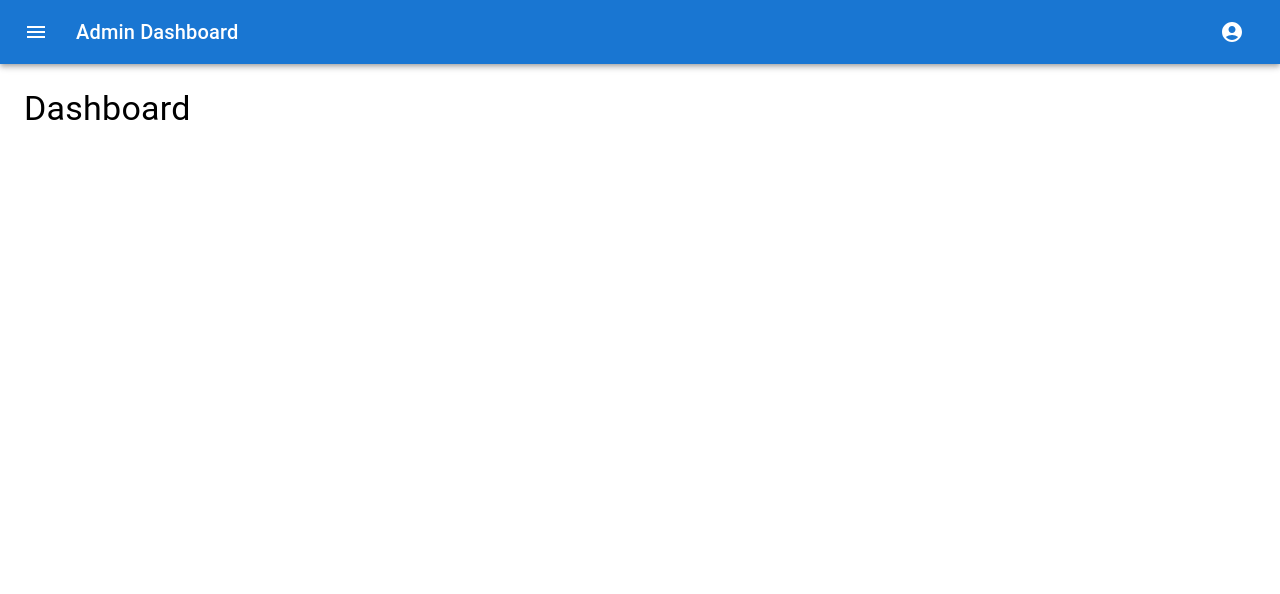
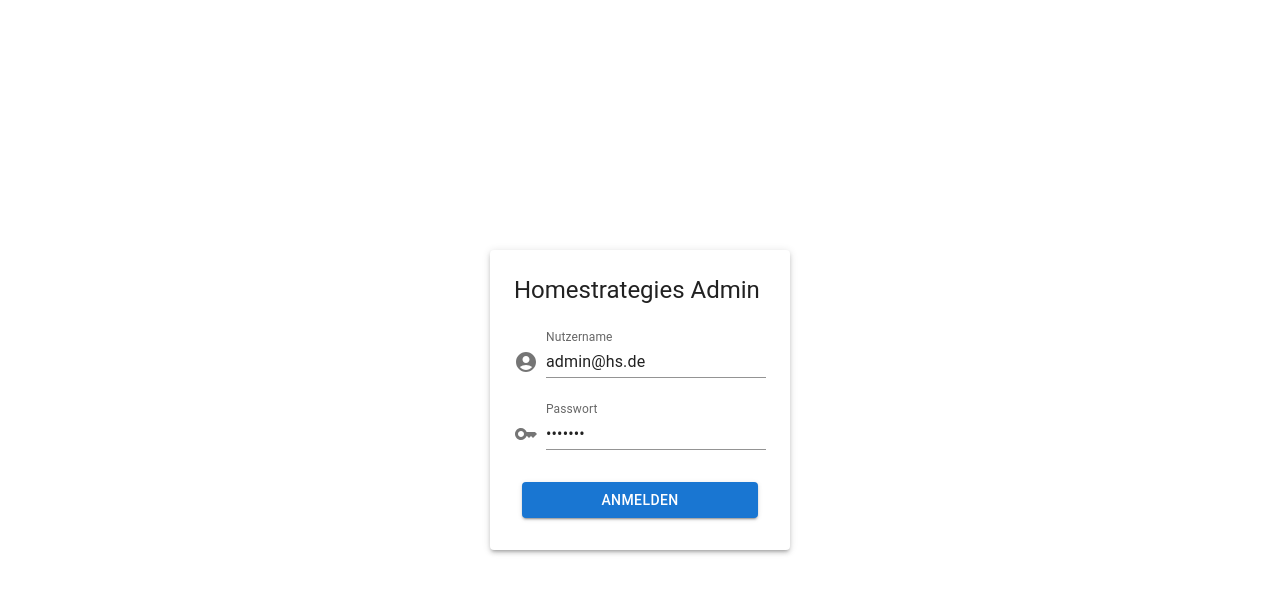
Before and after one commit to Zamaruu/projecthomestrategies_admin_react, a React (Create React App) app: page / in a window 1280 px wide. Shown: the top 594 px of the page. Built offline with nearby package versions, Linux system fonts and the light colour scheme.

Commit message:
call login endpoint implemented

```diff
--- a/package.json
+++ b/package.json
@@ -15,6 +15,8 @@
     "@types/node": "^16.11.27",
     "@types/react": "^18.0.5",
     "@types/react-dom": "^18.0.0",
+    "base-64": "^1.0.0",
+    "buffer": "^6.0.3",
     "react": "^18.0.0",
     "react-dom": "^18.0.0",
     "react-router-dom": "^6.3.0",
--- a/src/App.tsx
+++ b/src/App.tsx
@@ -4,6 +4,7 @@ import { BrowserRouter as Router, Route, Routes} from "react-router-dom";
 import BasePageProvider from './context/basepage_context';
 import AppFoundationPage from './core/foundation/foundation';
 import BasePage from './core/foundation/foundation';
+import LoginPage from './pages/authentication/login_page';
 import DashboardPage from './pages/dashboard/dashboard_page';
 import HouseholdsPage from './pages/household_page/household_page';
 import UsersPage from './pages/users_page/users_page';
@@ -40,32 +41,38 @@ const HouseholdComponent = () => {
   );
 }
 
-function App() {
+function App(){
   return (
-    <div>
-      <Router>
-        <BasePageProvider>
-          <AppFoundationPage>
-              <Routes>
-                <Route path="*" element={<NotFoundComponent/>} />
-                <Route path="/" element={<DashboardComponent/>} />
-                <Route path="users" element={<UsersComponent/>}>
-                  {/* <Route index element={<PackageReceptionsComponent />} /> */}
-                  {/* <Route path="list" element={<PackageReceptionsComponent/>} />
-                  <Route path="new" element={<NewPackageComponent/>} />
-                <Route path="*" element={<NotFound />} /> */}
-                </Route>
-                <Route path="households" element={<HouseholdComponent/>}>
-                  {/* <Route path="list" element={<TicketList/>} />
-                  <Route path="new" element={<NewTicketPage/>} />
-                <Route path="mylist" element={<MyTicketPage/>} /> */}
-                </Route>
-              </Routes>
-          </AppFoundationPage>
-        </BasePageProvider>
-      </Router>
-    </div>
+    <LoginPage></LoginPage>
   );
 }
 
+// function App() {
+//   return (
+//     <div>
+//       <Router>
+//         <BasePageProvider>
+//           <AppFoundationPage>
+//               <Routes>
+//                 <Route path="*" element={<NotFoundComponent/>} />
+//                 <Route path="/" element={<DashboardComponent/>} />
+//                 <Route path="users" element={<UsersComponent/>}>
+//                   {/* <Route index element={<PackageReceptionsComponent />} /> */}
+//                   {/* <Route path="list" element={<PackageReceptionsComponent/>} />
+//                   <Route path="new" element={<NewPackageComponent/>} />
+//                 <Route path="*" element={<NotFound />} /> */}
+//                 </Route>
+//                 <Route path="households" element={<HouseholdComponent/>}>
+//                   {/* <Route path="list" element={<TicketList/>} />
+//                   <Route path="new" element={<NewTicketPage/>} />
+//                 <Route path="mylist" element={<MyTicketPage/>} /> */}
+//                 </Route>
+//               </Routes>
+//           </AppFoundationPage>
+//         </BasePageProvider>
+//       </Router>
+//     </div>
+//   );
+// }
+
 export default App;
--- a/src/core/foundation/appbar.tsx
+++ b/src/core/foundation/appbar.tsx
@@ -66,8 +66,8 @@ const MenuAppBar = () => {
                   open={Boolean(anchorEl)}
                   onClose={handleClose}
                 >
-                  <MenuItem onClick={handleClose}>Profile</MenuItem>
-                  <MenuItem onClick={handleClose}>My account</MenuItem>
+                  <MenuItem onClick={handleClose}>Einstellungen</MenuItem>
+                  <MenuItem onClick={handleClose}>Mein Konto</MenuItem>
                 </Menu>
               </div>
             )}
--- /dev/null
+++ b/src/pages/authentication/login_page.tsx
@@ -0,0 +1,97 @@
+import AccountCircle from "@mui/icons-material/AccountCircle";
+import KeyIcon from '@mui/icons-material/Key';
+import { Box, Button, CircularProgress, Grid, Paper, TextField, Typography } from "@mui/material";
+import { blue } from '@mui/material/colors';
+import RefreshIcon from '@mui/icons-material/Refresh';
+import { useRef, useState } from "react";
+import { Login } from "../../services/authentication_service";
+
+const LoginPage = () => {
+    const [loading, setLoading] = useState(false);
+    const [success, setSuccess] = useState(false);
+    const timer = useRef<number>();
+
+    const [username, setUsername] = useState<string>('admin@hs.de');
+    const [password, setPassword] = useState<string>('xxl1234');
+
+    const handleButtonClick = () => {
+        if (!loading) {
+            setSuccess(false);
+            setLoading(true);
+
+            console.log(username + ", " + password);
+            Login(username, password)
+            .then(response => {
+                console.log(response);
+                setSuccess(true);
+                setLoading(false);
+                response.json().then((json: any) => {
+                    window.sessionStorage["token"] = json.token;
+                });
+            })
+            .catch(error => {
+                console.log(error);
+                setSuccess(false);
+                setLoading(false);
+            });
+        }
+    };
+
+    return (
+        <Grid
+            container
+            spacing={0}
+            direction="column"
+            alignItems="center"
+            justifyContent="center"
+            style={{ minHeight: '100vh' }}
+        >
+            <Grid item xs={3}>
+                <Paper elevation={3}>
+                    <Box m={3}>
+                        <Box pt={3}>
+                            <Typography variant="h5" component="h5">
+                                Homestrategies Admin
+                            </Typography>
+                        </Box>
+                        <Box pt={3} pb={3} sx={{ display: 'flex', alignItems: 'flex-end' }}>
+                            <AccountCircle sx={{ color: 'action.active', mr: 1, my: 0.5 }} />
+                            <TextField id="input-username" label="Nutzername" variant="standard" value={username} onChange={(ev: React.ChangeEvent<HTMLInputElement>) => setUsername(ev.target.value)}/>
+                        </Box>
+                        <Box pb={3} sx={{ display: 'flex', alignItems: 'flex-end' }}>
+                            <KeyIcon sx={{ color: 'action.active', mr: 1, my: 0.5 }} />
+                            <TextField id="input-password" label="Passwort" variant="standard" type="password" value={password} onChange={(ev: React.ChangeEvent<HTMLInputElement>) => setPassword(ev.target.value)}/>
+                        </Box>
+                        <Box pb={3}>
+                            <Box sx={{ m: 1, position: 'relative' }}>
+                                <Button
+                                    variant="contained"
+                                    fullWidth
+                                    disabled={loading}
+                                    onClick={handleButtonClick}
+                                >
+                                Anmelden
+                                </Button>
+                                {loading && (
+                                <CircularProgress
+                                    size={24}
+                                    sx={{
+                                    color: blue[900],
+                                    position: 'absolute',
+                                    top: '50%',
+                                    left: '50%',
+                                    marginTop: '-12px',
+                                    marginLeft: '-12px',
+                                    }}
+                                />
+                                )}
+                            </Box>
+                        </Box>
+                    </Box>
+                </Paper>
+            </Grid>
+        </Grid>
+    );
+}
+
+export default LoginPage;
--- /dev/null
+++ b/src/services/authentication_service.ts
@@ -0,0 +1,18 @@
+import { ClientConfig } from "../utils/ClientConfig";
+import {Buffer} from 'buffer';
+
+interface ILoginProps {
+    title: string;
+    children: React.ReactNode;
+}
+
+export const Login = async (name: string, password: string) : Promise<any> => {
+    const encodedString = Buffer.from(name + ':' + password).toString('base64');
+
+    return await fetch(
+        ClientConfig.serverURL + "/Auth/signin/" + encodedString,
+        {
+            method: "post",
+        }
+    );
+}
--- /dev/null
+++ b/src/utils/ClientConfig.ts
@@ -0,0 +1,4 @@
+export const ClientConfig = {
+    //serverURL: "https://fmpackagereception.azurewebsites.net/api", //Prduction URL
+    serverURL: "http://localhost:5000/api",
+}
```
Also changed, not shown: 1 other file (tests, documents, lock files or other folders).
